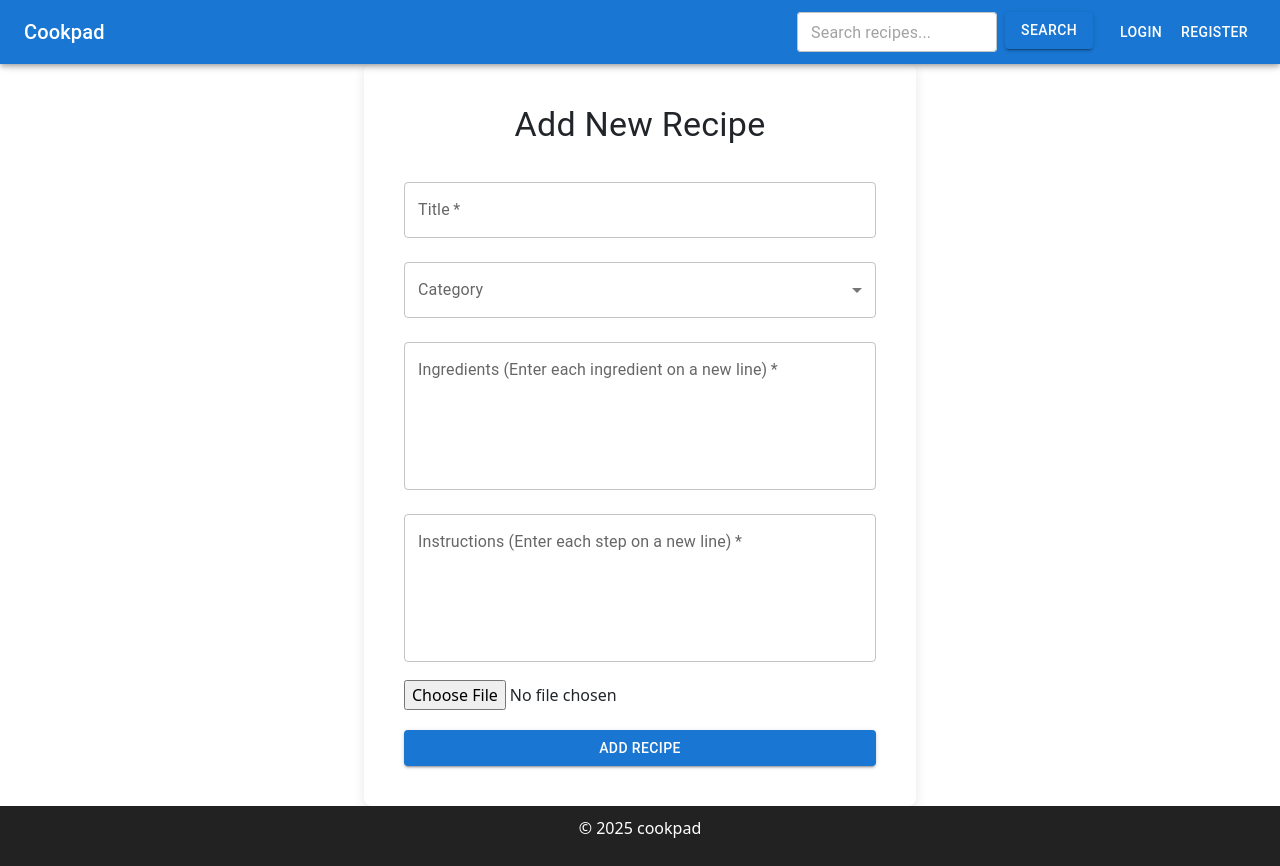
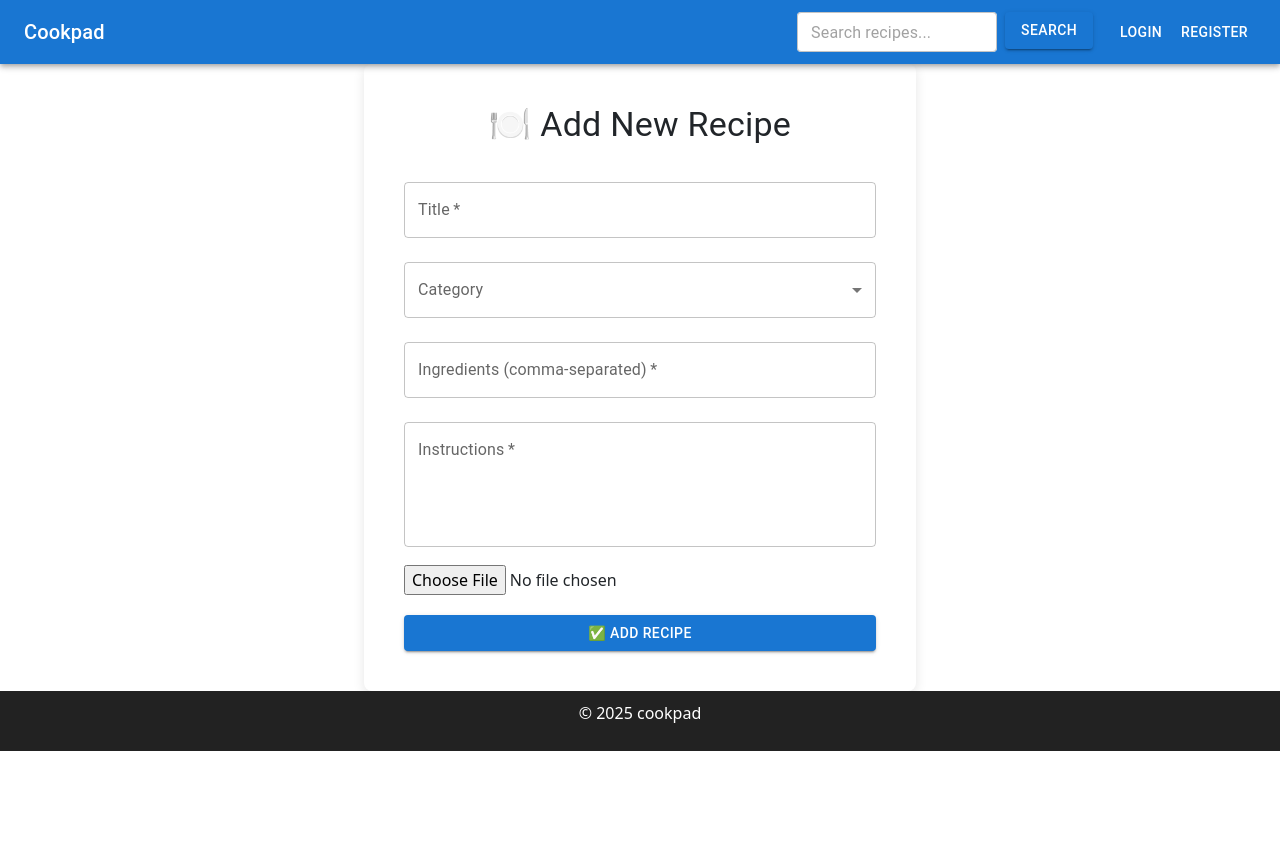
Before and after one commit to ccooddoo/aicte, a React (Create React App) app in the folder frontend/: page /add-recipe in a window 1280 px wide. After the commit the page ends 800 px from the top, so only its background shows below. Built offline with nearby package versions, Linux system fonts and the light colour scheme.

Commit message:
Update AddRecipe.js

```diff
--- a/frontend/src/components/AddRecipe.js
+++ b/frontend/src/components/AddRecipe.js
@@ -13,36 +13,33 @@ import {
 } from "@mui/material";
 import axios from "axios";
 
-const API_URL = "https://cookpad.onrender.com/api/recipes"; // Ensure API URL is correct
+const API_URL = "https://cookpad.onrender.com/api/recipes"; // Make sure this is correct
 
 const AddRecipe = () => {
   const [title, setTitle] = useState("");
   const [category, setCategory] = useState("");
-  const [ingredients, setIngredients] = useState([]);  // Store as array
-  const [instructions, setInstructions] = useState([]); // Store as array
+  const [ingredients, setIngredients] = useState("");
+  const [instructions, setInstructions] = useState("");
   const [image, setImage] = useState(null);
+  const [imagePreview, setImagePreview] = useState(null); // Preview image before upload
   const [message, setMessage] = useState("");
   const [messageType, setMessageType] = useState("error");
 
+  // Handle Image Change
   const handleImageChange = (e) => {
-    setImage(e.target.files[0]);
+    const file = e.target.files[0];
+    if (file) {
+      setImage(file);
+      setImagePreview(URL.createObjectURL(file)); // Preview before upload
+    }
   };
 
-  // Handle ingredient input as multiline
-  const handleIngredientsChange = (e) => {
-    setIngredients(e.target.value.split("\n")); // Split on new lines
-  };
-
-  // Handle instructions input as multiline
-  const handleInstructionsChange = (e) => {
-    setInstructions(e.target.value.split("\n")); // Split on new lines
-  };
-
+  // Handle Form Submission
   const handleSubmit = async (e) => {
     e.preventDefault();
     setMessage("");
 
-    if (!title || !category || ingredients.length === 0 || instructions.length === 0) {
+    if (!title || !category || !ingredients || !instructions) {
       setMessage("All fields are required!");
       setMessageType("error");
       return;
@@ -51,11 +48,11 @@ const AddRecipe = () => {
     const formData = new FormData();
     formData.append("title", title);
     formData.append("category", category);
-    formData.append("ingredients", ingredients.join("\n")); // Join before sending
-    formData.append("instructions", instructions.join("\n")); // Join before sending
+    formData.append("ingredients", ingredients);
+    formData.append("instructions", instructions);
     if (image) formData.append("image", image);
 
-    const token = localStorage.getItem("token"); // Get token from storage
+    const token = localStorage.getItem("token"); // Get the token
 
     if (!token) {
       setMessage("You must be logged in to add a recipe.");
@@ -74,15 +71,19 @@ const AddRecipe = () => {
         },
       });
 
+      console.log("API Response:", response.data); // Debugging response
+
       setMessage(response.data.message || "Recipe added successfully!");
       setMessageType("success");
 
       // Reset form fields
       setTitle("");
       setCategory("");
-      setIngredients([]);
-      setInstructions([]);
+      setIngredients("");
+      setInstructions("");
       setImage(null);
+      setImagePreview(response.data.imageUrl || null); // Display uploaded image
+
     } catch (error) {
       console.error("Error Response:", error.response); // Debugging API response
       setMessage(error.response?.data?.message || "Failed to add recipe. Try again later.");
@@ -104,7 +105,7 @@ const AddRecipe = () => {
           variant="h4"
           sx={{ marginBottom: "20px", textAlign: "center" }}
         >
-          Add New Recipe
+          🍽️ Add New Recipe
         </Typography>
 
         {message && <Alert severity={messageType} sx={{ marginBottom: "15px" }}>{message}</Alert>}
@@ -127,44 +128,62 @@ const AddRecipe = () => {
               onChange={(e) => setCategory(e.target.value)}
               required
             >
-              <MenuItem value="Vegetarian">Vegetarian</MenuItem>
-              <MenuItem value="Non-Vegetarian">Non-Vegetarian</MenuItem>
-              <MenuItem value="Desserts">Desserts</MenuItem>
-              <MenuItem value="Drinks">Drinks</MenuItem>
-              <MenuItem value="Snacks">Snacks</MenuItem>
+              <MenuItem value="Vegetarian">🥦 Vegetarian</MenuItem>
+              <MenuItem value="Non-Vegetarian">🍗 Non-Vegetarian</MenuItem>
+              <MenuItem value="Desserts">🍰 Desserts</MenuItem>
+              <MenuItem value="Drinks">🥤 Drinks</MenuItem>
+              <MenuItem value="Snacks">🍟 Snacks</MenuItem>
             </Select>
           </FormControl>
 
-          {/* Ingredients with spacing */}
           <TextField
-            label="Ingredients (Enter each ingredient on a new line)"
+            label="Ingredients (comma-separated)"
             fullWidth
-            multiline
-            rows={5}
             variant="outlined"
-            value={ingredients.join("\n")} // Join array for display
-            onChange={handleIngredientsChange}
+            value={ingredients}
+            onChange={(e) => setIngredients(e.target.value)}
             required
             margin="normal"
           />
 
-          {/* Instructions with spacing */}
           <TextField
-            label="Instructions (Enter each step on a new line)"
+            label="Instructions"
             fullWidth
             multiline
-            rows={5}
+            rows={4}
             variant="outlined"
-            value={instructions.join("\n")} // Join array for display
-            onChange={handleInstructionsChange}
+            value={instructions}
+            onChange={(e) => setInstructions(e.target.value)}
             required
             margin="normal"
           />
 
-          <input type="file" accept="image/*" onChange={handleImageChange} style={{ marginTop: "10px" }} />
+          <input
+            type="file"
+            accept="image/*"
+            onChange={handleImageChange}
+            style={{ marginTop: "10px" }}
+          />
+
+          {/* Show Image Preview Before Upload */}
+          {imagePreview && (
+            <Box
+              sx={{
+                marginTop: "10px",
+                textAlign: "center",
+              }}
+            >
+              <Typography variant="subtitle1">📷 Image Preview:</Typography>
+              <img
+                src={imagePreview}
+                alt="Preview"
+                style={{ width: "100%", maxHeight: "200px", objectFit: "cover", borderRadius: "5px" }}
+              />
+            </Box>
+          )}
 
           <Button type="submit" variant="contained" fullWidth sx={{ marginTop: "20px" }}>
-            Add Recipe
+            ✅ Add Recipe
           </Button>
         </form>
       </Box>
```
